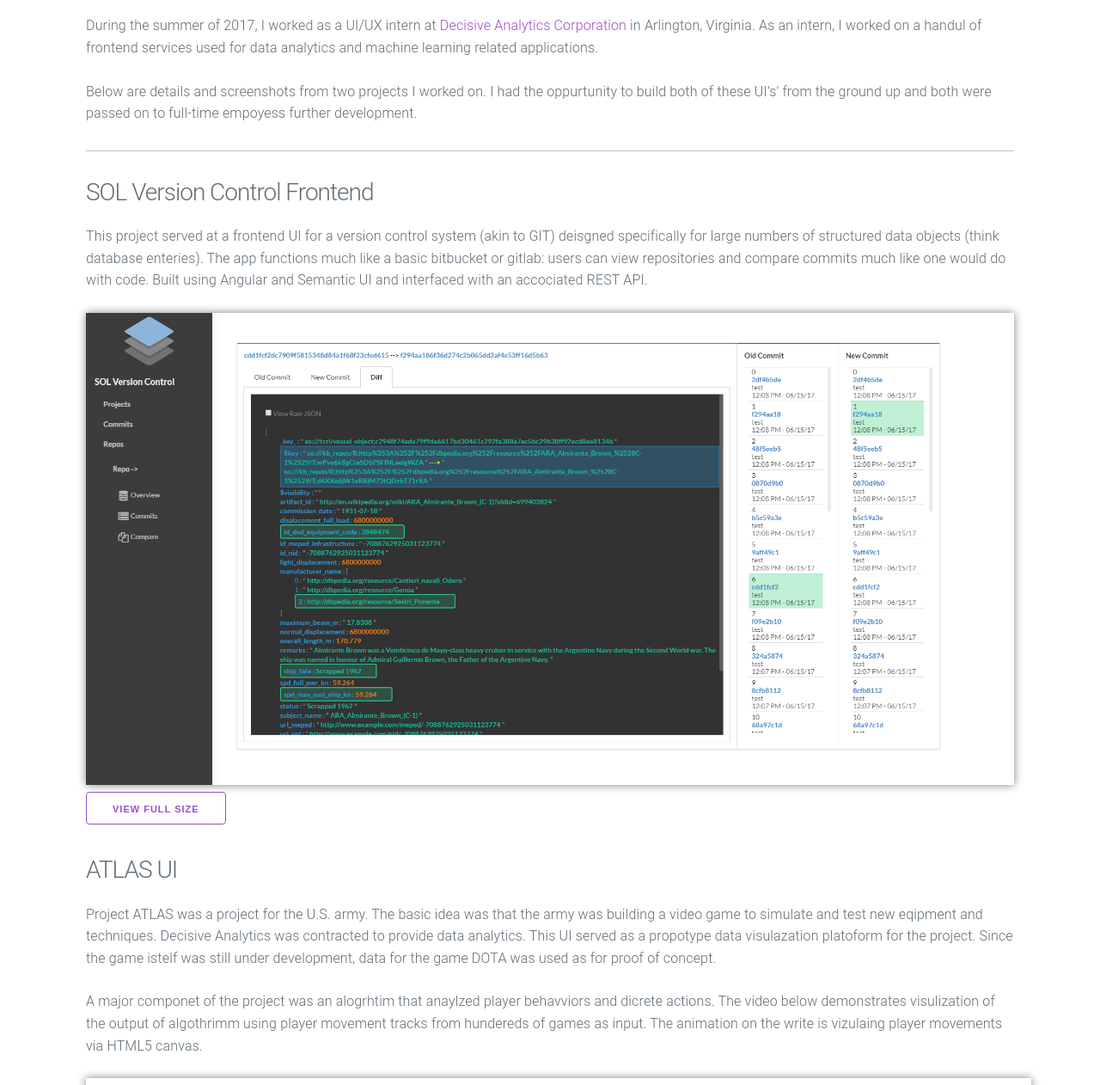
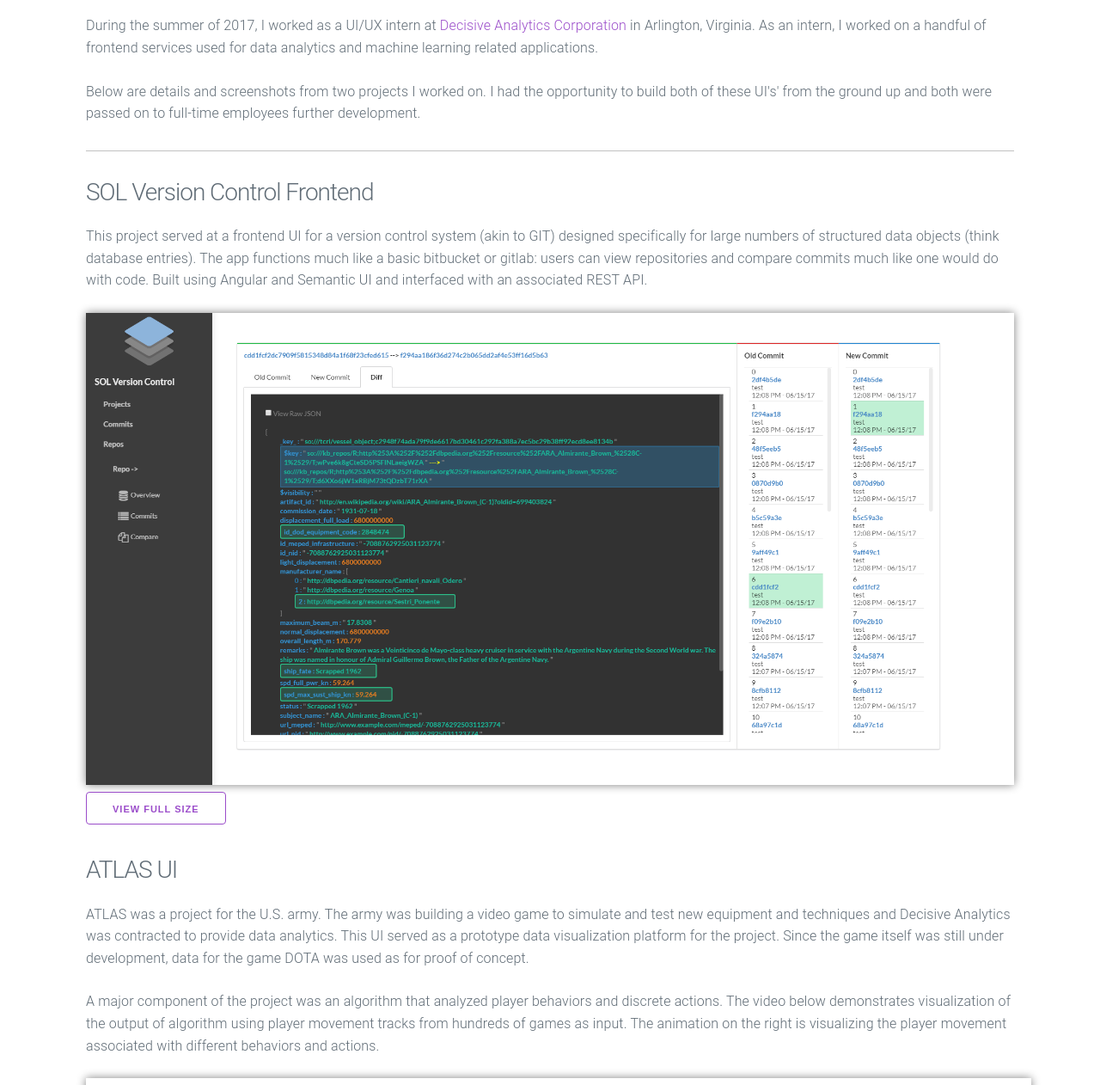
Before and after one commit to SethPipho/SethPipho.github.io, a plain HTML site: page projects/dac-internship/index.html in a window 1280 px wide. Shown: the part 158-1420 px from the top of the page at 86% size. Drawn offline with Linux system fonts and the light colour scheme; grey boxes are pictures that could not be loaded.

Commit message:
fixed spelin

```diff
--- a/projects/dac-internship/index.html
+++ b/projects/dac-internship/index.html
@@ -18,41 +18,52 @@
       <div class="column">
         <h2> Decisive Analytics Intership </h2>
         <p>
-          During the summer of 2017, I worked as a UI/UX intern at <a href="http://www.dac.us/"> Decisive Analytics Corporation </a>          in Arlington, Virginia. As an intern, I worked on a handul of frontend services used for data analytics and machine
+          During the summer of 2017, I worked as a UI/UX intern at <a href="http://www.dac.us/"> Decisive Analytics Corporation </a>
+          in Arlington, Virginia. As an intern, I worked on a handful of frontend services used for data analytics and machine
           learning related applications.
         </p>
         <p>
-          Below are details and screenshots from two projects I worked on. I had the oppurtunity to build both of these UI's' from
-          the ground up and both were passed on to full-time empoyess further development.
+          Below are details and screenshots from two projects I worked on. I had the opportunity to build both of these UI's' from
+         the ground up and both were passed on to full-time employees further development.
+
         </p>
         <hr>
         <h3> SOL Version Control Frontend </h3>
         <p>
-          This project served at a frontend UI for a version control system (akin to GIT) deisgned specifically for large numbers of
-          structured data objects (think database enteries). The app functions much like a basic bitbucket or gitlab: users
-          can view repositories and compare commits much like one would do with code. Built using Angular and Semantic UI
-          and interfaced with an accociated REST API.
+         This project served at a frontend UI for a version control system (akin to GIT) designed specifically for large numbers of
+         structured data objects (think database entries). The app functions much like a basic bitbucket or gitlab: users
+         can view repositories and compare commits much like one would do with code. Built using Angular and Semantic UI
+         and interfaced with an associated REST API.
+
         </p>
         <img class="img-shadow" src="img/sol-app-6.png">
         <button class="button button-outline"> <a href="img/sol-app-6.png"> View Full Size </a></button>
         <br><br>
         <h3> ATLAS UI </h3>
         <p>
-          Project ATLAS was a project for the U.S. army. The basic idea was that the army was building a video game to simulate and
-          test new eqipment and techniques. Decisive Analytics was contracted to provide data analytics. This UI served as
-          a propotype data visulazation platoform for the project. Since the game istelf was still under development, data
-          for the game DOTA was used as for proof of concept.
+         ATLAS was a project for the U.S. army. The army was building a video game to simulate and
+         test new equipment and techniques and Decisive Analytics was contracted to provide data analytics. This UI served as
+         a prototype data visualization platform for the project. Since the game itself was still under development, data
+         for the game DOTA was used as for proof of concept.
+
         </p>
         <p>
-          A major componet of the project was an alogrhtim that anaylzed player behavviors and dicrete actions. The video below demonstrates
-          visulization of the output of algothrimm using player movement tracks from hundereds of games as input. The animation
-          on the write is vizulaing player movements via HTML5 canvas.
+          A major component of the project was an algorithm that analyzed player behaviors and discrete actions. The video below demonstrates
+         visualization of the output of algorithm using player movement tracks from hundreds of games as input. The animation
+         on the right is visualizing the player movement associated with different behaviors and actions.
+
         </p>
         <video class="img-shadow" width="1100" autoplay loop>
           <source src="img/behaviors-demo-cropped.mp4" type="video/mp4"> Your browser does not support the video tag.
         </video>
         <button class="button button-outline"> <a href="img/behaviors-demo-cropped.mp4"> View Full Size </a></button>
         <br><br>
+
+          <p>
+            The remaining screenshots demonstrate several concepts for viewing and analyzing various statistics
+           and data.
+        </p>
+
         <img class="img-shadow" src="img/scatter-explore-options.png">
         <button class="button button-outline"> <a href="img/scatter-explore-options.png"> View Full Size </a></button>
         <br><br>
```
Also changed, not shown: projects/309-project/index.html (+7 -4 lines).
